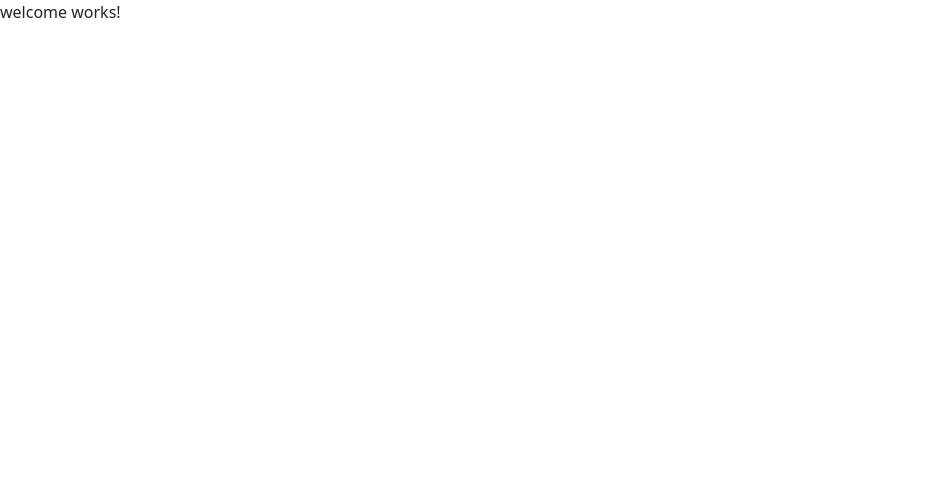
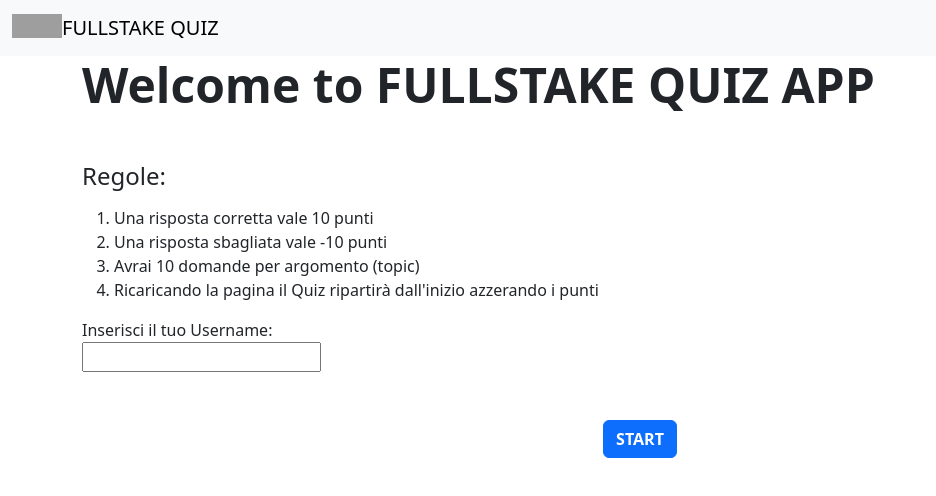
Before and after one commit to Felix140/SPRING-ANGULAR--FullStake-Quiz, an Angular app in the folder fullstakequizapp/: page /welcome in a window 1280 px wide. Shown: the top 496 px of the page, without its empty margins (0-936 px from the left). Built offline with nearby package versions, Linux system fonts and the light colour scheme; grey boxes are pictures that could not be loaded.

Commit message:
Created routerLink Welcome->Question

```diff
--- a/fullstakequizapp/src/app/app.component.html
+++ b/fullstakequizapp/src/app/app.component.html
@@ -1 +1,2 @@
+<app-header></app-header>
 <router-outlet></router-outlet>
--- a/fullstakequizapp/src/app/header/header.component.html
+++ b/fullstakequizapp/src/app/header/header.component.html
@@ -1 +1,9 @@
-<p>header works!</p>
+<nav class="navbar bg-body-tertiary">
+    <div class="container-fluid">
+        <a class="navbar-brand" href="#">
+            <img src="https://w7.pngwing.com/pngs/92/275/png-transparent-computer-icons-computer-programming-web-development-content-management-system-coding-miscellaneous-angle-text.png" alt="Logo" width="50" height="24"
+                class="d-inline-block align-text-top">
+            <span class="text-uppercase">fullstake quiz</span>
+        </a>
+    </div>
+</nav>
--- a/fullstakequizapp/src/app/welcome/welcome.component.html
+++ b/fullstakequizapp/src/app/welcome/welcome.component.html
@@ -1 +1,19 @@
-<p>welcome works!</p>
+<div class="container py-f">
+    <h1 class="display-5 fw-bold">Welcome to FULLSTAKE QUIZ APP</h1>
+    <h4 class="mt-5">Regole: </h4>
+    <ol class="my-3">
+        <li>Una risposta corretta vale 10 punti</li>
+        <li>Una risposta sbagliata vale -10 punti</li>
+        <li>Avrai 10 domande per argomento (topic)</li>
+        <li>Ricaricando la pagina il Quiz ripartirà dall'inizio azzerando i punti</li>
+    </ol>
+
+
+    <div class="col-md-4">
+        <label for="username">Inserisci il tuo Username: </label>
+        <input type="text" name="username" id="username">
+    </div>
+
+    <button class="btn btn-primary text-uppercase fw-bold d-block m-auto mt-5" routerLink="/question">start</button>
+
+</div>
```
